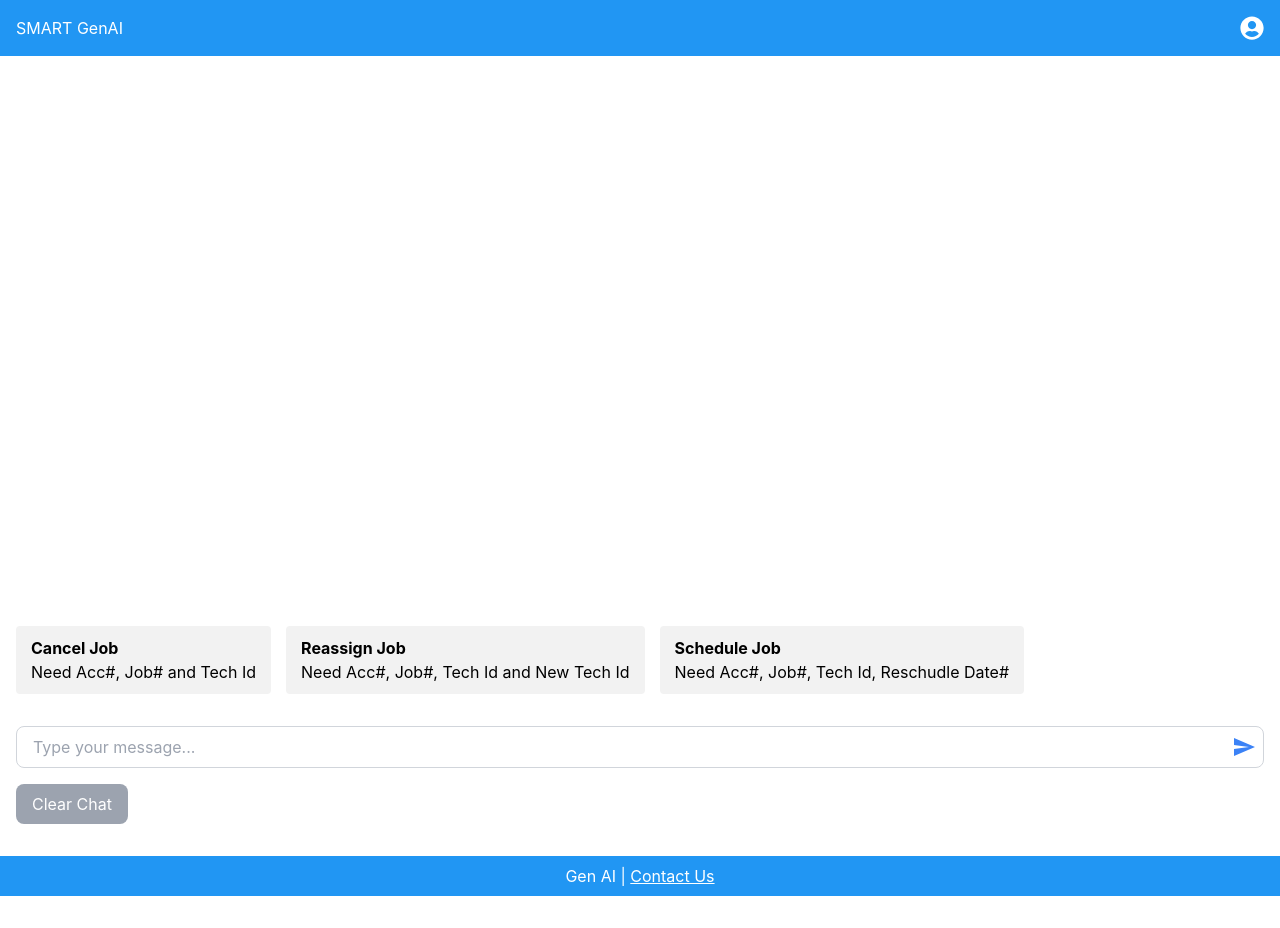
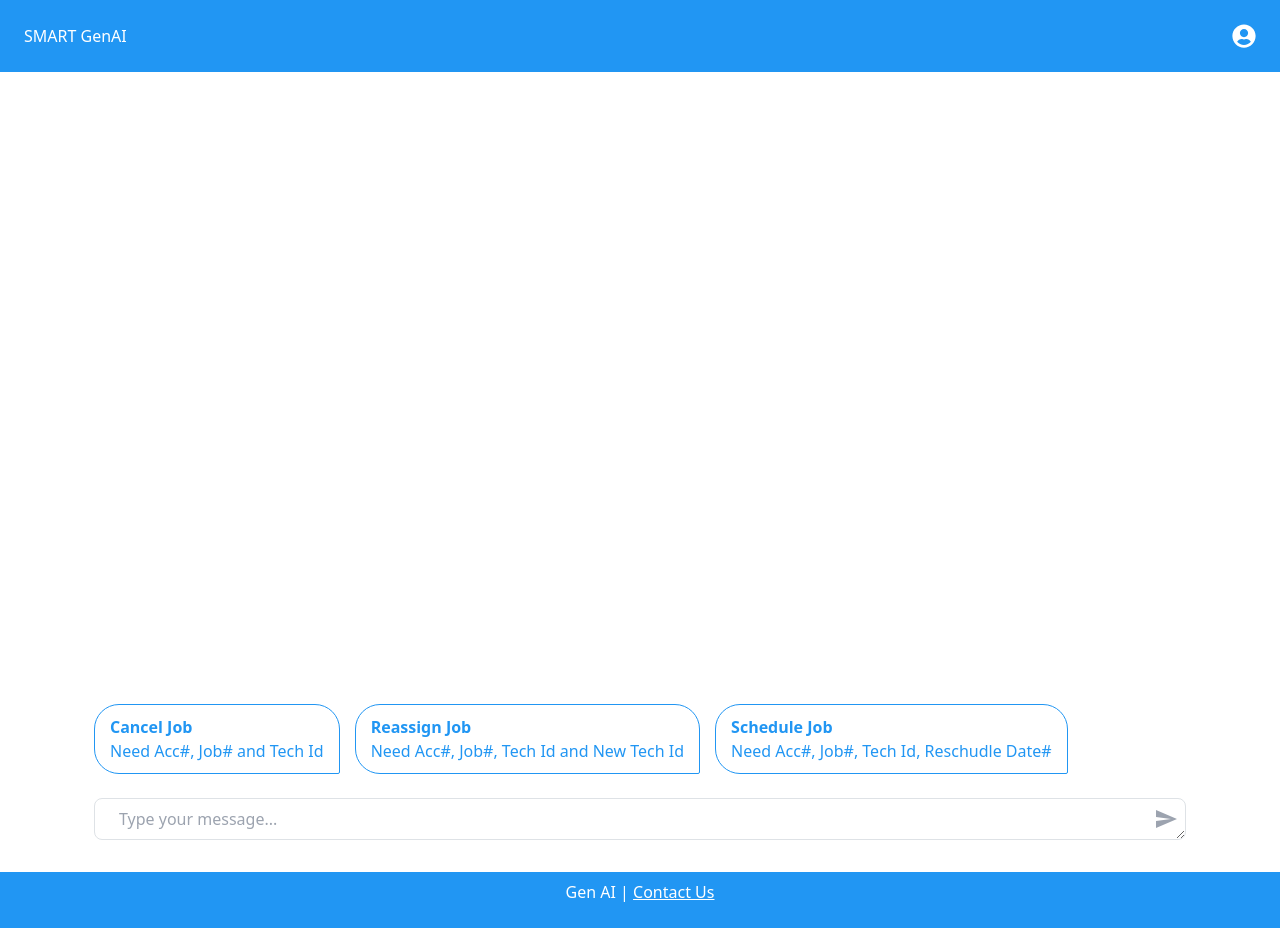
Before and after one commit to IsrathParveen/smart-gen-ai, a React (Create React App) app: page / in a window 1280 px wide. Before the commit the page ends 896 px from the top, so only its background shows below. Built offline with nearby package versions, Linux system fonts and the light colour scheme.

Commit message:
updated popup component & chathistory changes

```diff
--- a/package.json
+++ b/package.json
@@ -7,10 +7,13 @@
     "@testing-library/jest-dom": "^5.17.0",
     "@testing-library/react": "^13.4.0",
     "@testing-library/user-event": "^13.5.0",
+    "bootstrap": "^5.3.3",
     "react": "^18.3.1",
+    "react-bootstrap": "^2.10.7",
     "react-dom": "^18.3.1",
     "react-icons": "^5.4.0",
     "react-markdown": "^9.0.1",
+    "react-popup": "^0.11.2",
     "react-scripts": "5.0.1",
     "web-vitals": "^2.1.4"
   },
--- a/src/App.css
+++ b/src/App.css
@@ -31,17 +31,20 @@
 .button {
   padding: 10px 15px;
   font-size: 16px;
-  background-color:rgb(242, 242, 242);
-  color: black;
-  border: none;
+  border-color:rgb(33,150,243);
+  background-color:white;
+  color: rgb(33,150,243);
+  border: 1px solid;
   border-radius: 4px;
   cursor: pointer;
   margin-top: 5px;
   margin-right: 15px;
+  border-radius: 25px 25px 2px 25px;
 }
 
 .button:hover {
-  background-color: rgb(225, 222, 222);
+  background-color: rgb(33,150,243);
+  color:white;
   transform: scale(1.01);
 }
 @keyframes App-logo-spin {
@@ -52,3 +55,20 @@
     transform: rotate(360deg);
   }
 }
+.quickReplies__button {
+  border-radius: 16px 16px 2px 16px; /* Simplified border radius */
+  align-self: flex-end; /* Align to the end of the container */
+  border: 1px solid; /* Border style and width */
+  box-sizing: content-box; /* Ensure padding doesn't affect size */
+  display: flex; /* Flexbox for layout */
+  flex-shrink: 0; /* Prevent shrinking */
+  font-size: 15px; /* Text size */
+  margin-bottom: 8px; /* Space below the button */
+  max-width: 260px; /* Maximum width */
+  min-width: fit-content; /* Ensure width adjusts to content */
+  outline: none; /* Remove outline on focus */
+  padding: 9px 15px 10px; /* Padding inside the button */
+  /* text-align: left;  */
+  border-color:rgb(0, 115, 209);
+color: rgb(0, 115, 209);
+}
--- a/src/App.js
+++ b/src/App.js
@@ -5,11 +5,15 @@ import { MdSend } from 'react-icons/md';
 // Style components using Tailwind CSS
 import "./App.css";
 import ChatHistory from "./component/ChatHistory";
+import Popup from "./Popup"
 import Loading from "./component/Loading";
+
 
 const App = () => {
   const [userInput, setUserInput] = useState("");
   const [chatHistory, setChatHistory] = useState([]);
+  const [isPopupVisible, setIsPopupVisible] = useState(false);
+
   // const [isLoading, setIsLoading] = useState(false);
 
   // inislize your Gemeni Api
@@ -17,6 +21,8 @@ const App = () => {
     "AIzaSyAJ_YKXP2LaKVDGssE4uX3HLPI0wDu28vk"
   );
   const model = genAI.getGenerativeModel({ model: "gemini-1.5-flash" });
+
+  // Function to handle user input
   const handleUserInput = (e) => {
     setUserInput(e.target.value);
     console.log(e.target.value);
@@ -24,35 +30,30 @@ const App = () => {
 
   // Function to send user message to Gemini
   const sendMessage = async () => {
-    if (userInput.trim() === "") return;
-
+    if (userInput.trim() === "")
+      return;
     // setIsLoading(true);
     try {
       // call Gemini Api to get a response
-      // const result = await model.generateContent(userInput);
-      // const response = await result.response;
-      // console.log(response);
+      const result = await model.generateContent(userInput);
+      const response = await result.response;
+      console.log(response);
+      // const response = await fetch("http://10.81.78.212:8001/v1/user/search", {
+      //   method: "POST",
+      //   headers: {
+      //     "Content-Type": "application/json",
+      //   },
+      //   body: JSON.stringify({ query: userInput }),
+      // });
+
+      // const result = await response.text();
+      // console.log(result);
       // add Gemeni's response to the chat history
-      //Custom API
-      const response = await fetch("http://10.81.78.212:8001/v1/user/search", {
-        method: "POST",
-        headers: {
-          "Content-Type": "application/json",
-        },
-        body: JSON.stringify({ query: userInput }),
-      });
-
-      const result = await response.json();
-      console.log(result);
-      // setChatHistory([
-      //   ...chatHistory,
-      //   { type: "user", message: userInput },
-      //   { type: "bot", message: response.text() },
-      // ]);
       setChatHistory([
         ...chatHistory,
-        { type: "user", message: userInput },
-        { type: "bot", message: result },
+        { type: "user", message: userInput},
+        // { type: "bot", message: result },
+        { type: "bot", message: response.text() },
       ]);
     } catch {
       console.error("Error sending message");
@@ -75,72 +76,145 @@ const App = () => {
   const clearChat = () => {
     setChatHistory([]);
   };
-  const handleKeyDown = (event) => {
-    if (event.key === 'Enter') {
-      sendMessage();
+  // const handleKeyDown = (event) => {
+  //   if (event.key === 'Enter') {
+  //     sendMessage();
+  //   }
+  // };
+  const handleKeyDown = (e) => {
+
+    if (e.key === 'Enter' && !e.shiftKey) {
+
+      e.preventDefault();
+
+      const { selectionStart, selectionEnd } = e.target;
+
+      const newValue = userInput.slice(0, selectionStart) + '\n' + userInput.slice(selectionEnd);
+
+      setUserInput(newValue);
+
+      setTimeout(() => {
+
+        e.target.selectionStart = e.target.selectionEnd = selectionStart + 1;
+
+      }, 0);
+
     }
+
+  };
+  const handleHyperlinkClick = (event) => {
+    event.preventDefault();
+    setIsPopupVisible(true);
+  };
+  const handleClosePopup = () => {
+    setIsPopupVisible(false);
   };
 
   return (
     <>
-    <header className="w-full bg-[rgb(33,150,243)] text-white py-4 flex justify-between items-center px-4">
-        {/* <img src="/path/to/logo.png" alt="Logo" className="h-12" />
-      <h1 className="text-3xl font-bold text-center">GenAI</h1> */}
+    <header className='w-full bg-[rgb(33,150,243)] text-white py-4 flex justify-between items-center px-4'>
       <div>
         <span>SMART GenAI</span>
         {/* <img src="src/smartlogo.png" alt="Logo" className="h-6 w-6" /> */}
       </div>
-         <FaUserCircle className="h-6 w-6 " />
+      <FaUserCircle className='h-6 w-6 ' />
     </header>
-    <div className="container mx-auto px-4 py-8 flex flex-col h-screen">
-      <div className="flex-grow overflow-auto">
-        <ChatHistory chatHistory={chatHistory} />
+    <div className='container mx-auto px-4 py-8 flex flex-col h-screen'>
+      <div className='flex-grow over-flow:auto'>
+        <ChatHistory
+          chatHistory={chatHistory}
+          onHyperlinkClick={handleHyperlinkClick}
+        />
+        <Popup show={isPopupVisible} handleClose={handleClosePopup} />
         {/* <Loading isLoading={isLoading} /> */}
       </div>
+      <div className='mt-4'>
         {chatHistory.length === 0 && (
-          <div className="button-container mt-4">
+          <div className='button-container'>
             {buttonTexts.map((button, index) => (
               <button
                 key={index}
-                className="button"
+                className='button'
                 onClick={() => handleButtonClick(button.mainText)} // Set main text to input on click
               >
-                <div className="main-text font-bold text-left">{button.mainText}</div>
-                <div className="sub-text text-left">{button.subText}</div>
+                <div className='main-text font-bold text-left'>
+                  {button.mainText}
+                </div>
+                <div className='sub-text text-left'>{button.subText}</div>
               </button>
             ))}
           </div>
         )}
-      <div className="mt-4">
-        <div className="flex mt-4 relative">
-          <input
-            type="text"
-            className="w-full
-             px-4 py-2 rounded-lg border border-gray-300 focus:outline-none focus:ring-2 focus:ring-blue-500 pr-10"
+        <div className='mt-4'>
+          <div className='flex mt-4 relative'>
+          {/* <textarea
+  className="w-full px-4 py-2 rounded-lg border border-gray-200 focus:outline-none focus:ring-2 focus:ring-gray-300 pr-10 hover:border-gray-100 hover:ring-gray-100 resize-none"
   placeholder="Type your message..."
   value={userInput}
-            onChange={handleUserInput} onKeyDown={handleKeyDown}
+  onChange={handleUserInput}
+  onKeyDown={handleKeyDown}
+  onInput={(e) => {
+    e.target.style.height = 'auto';
+    const maxHeight = 5 * parseFloat(getComputedStyle(e.target).lineHeight); // Calculate max height for 5 rows
+    e.target.style.height = `${Math.min(e.target.scrollHeight, maxHeight)}px`;
+  }}
+  rows={1}
+/> */}
+ <textarea
+          className="w-full px-4 py-2 rounded-lg border border-gray-200 focus:outline-none focus:ring-1 focus:border-blue-500 pr-10"
+          placeholder="Type your message..."
+          value={userInput}
+          onChange={handleUserInput}
+          onKeyDown={handleKeyDown}
+          onInput={(e) => {
+            e.target.style.height = 'auto';
+            const maxHeight = 5 * parseFloat(getComputedStyle(e.target).lineHeight); // Calculate max height for 5 rows
+            e.target.style.height = `${Math.min(e.target.scrollHeight, maxHeight)}px`;
+          }}
+          style={{ maxHeight: '5em', overflowY: 'auto' }} // Set maximum height to 5 rows and enable vertical scrolling
+          rows={1} // Start with a single row
         />
+            {/* <input
+              type='text'
+              className='w-full
+           px-4 py-2 rounded-lg border border-gray-200 focus:outline-none focus:ring-2 focus:ring-gray-300 pr-10 hover:border-gray-100 hover:ring-gray-100'
+              placeholder='Type your message...'
+              value={userInput}
+              onChange={handleUserInput}
+              onKeyDown={handleKeyDown}
+            /> */}
+            {/* <button
+              className='absolute right-2 top-1/2 transform -translate-y-1/2 text-gray-400 hover:text-gray-400 focus:outline-none'
+              onClick={sendMessage}
+            >
+              <MdSend className='h-6 w-6' />
+            </button> */}
             <button
-            className="absolute right-2 top-1/2 transform -translate-y-1/2 text-blue-500 hover:text-blue-600 focus:outline-none"
+  className={`absolute right-2 top-1/2 transform -translate-y-1/2 focus:outline-none ${userInput ? 'text-blue-500 hover:text-blue-600' : 'text-gray-400 hover:text-gray-400'}`}
   onClick={sendMessage}
-
 >
-            <MdSend className="h-6 w-6" />
+  <MdSend className='h-6 w-6' />
 </button>
           </div>
-        <button
+          {/* <button
         className="mt-4 block px-4 py-2 rounded-lg bg-gray-400 text-white hover:bg-gray-500 focus:outline-none"
         onClick={clearChat}
       >
         Clear Chat
-        </button>
+      </button> */}
         </div>
       </div>
-   <footer className="w-full text-center bg-[rgb(33,150,243)] text-white p-2">
-        <p>Gen AI | <a href="mailto:contact@example.com" className="underline text-white hover:text-gray-200">
+    </div>
+    <footer className='w-full text-center bg-[rgb(33,150,243)] text-white p-2'>
+      <p>
+        Gen AI |{' '}
+        <a
+          href='mailto:contact@example.com'
+          className='underline text-white hover:text-gray-200'
+        >
           Contact Us
-        </a> </p>
+        </a>{' '}
+      </p>
     </footer>
   </>
   );
--- /dev/null
+++ b/src/Popup/Popup.css
@@ -0,0 +1,4 @@
+.custom-select-scroll {
+    max-height: 2px;
+    overflow-y: auto;  /* Enable vertical scrolling */
+  }
--- /dev/null
+++ b/src/Popup/index.jsx
@@ -0,0 +1,40 @@
+import { useState } from 'react';
+import Button from 'react-bootstrap/Button';
+import Form from 'react-bootstrap/Form';
+import Modal from 'react-bootstrap/Modal';
+import Dropdown from 'react-bootstrap/Dropdown';
+
+
+function Popup({show,handleClose}) {
+  return (
+    <>
+      <Modal show={show} onHide={handleClose}>
+        <Modal.Header closeButton>
+        </Modal.Header>
+        <Modal.Body>
+          <Form>
+            <Form.Group className="mb-3" >
+              <Form.Label className="fw-semibold">Region</Form.Label>
+              <Form.Control as="select" className='custom-select-scroll'>
+                <option>Carolinas</option>
+                <option>Florida</option>
+                <option>West</option>
+                <option>East</option>
+              </Form.Control>
+            </Form.Group>
+          </Form>
+        </Modal.Body>
+        <Modal.Footer className="d-flex justify-content-center">
+          {/* <Button variant="secondary" onClick={handleClose}>
+            Close
+          </Button> */}
+          <Button variant="primary" onClick={handleClose}>
+          Submit
+          </Button>
+        </Modal.Footer>
+      </Modal>
+    </>
+  );
+}
+
+export default Popup;
--- a/src/component/ChatHistory/index.jsx
+++ b/src/component/ChatHistory/index.jsx
@@ -3,15 +3,13 @@ import ReactMarkdown from "react-markdown";
 import { AiOutlineRobot } from "react-icons/ai";
 import { FaRobot } from "react-icons/fa";
 
-const ChatHistory = ({ chatHistory }) => {
+const ChatHistory = ({ chatHistory, onHyperlinkClick }) => {
   return (
-    <div className="space-y-4">
+    <div className="space-y-2"> {/* Reduce the vertical spacing */}
       {chatHistory.map((message, index) => (
         <div
           key={index}
-          className={`flex items-start py-2 px-4 rounded-lg ${
-            message.type === "user" ? "justify-end" : "justify-start"
-          }`}
+          className={`flex items-start py-1 rounded-lg ${message.type === "user" ? "justify-end" : "justify-start"}`} // Adjust padding
         >
           {message.type === "bot" && (
             <div className="flex items-center mr-2">
@@ -20,15 +18,19 @@ const ChatHistory = ({ chatHistory }) => {
             </div>
           )}
           <div
-            className={`p-3 rounded-lg ${
-              message.type === "user"
-                ? "bg-gray-100 text-gray-800 self-end"
-                : "bg-blue-100 text-blue-800 self-start"
-            }`}
-            // style={{ width: `${inputWidth}px` }} // Dynamically set the width based on input field width
+            className={`py-1 px-2 rounded-lg ${message.type === "user" ? "bg-blue-100 text-blue-800 self-end" : "bg-gray-100 text-gray-800 self-start"}`} // Adjust padding
           >
             {/* Render the message using ReactMarkdown to handle any markdown */}
-            <ReactMarkdown>{message.message}</ReactMarkdown>
+            <div key={index}>
+              {message.type === 'bot' ? (
+                <div>
+                  <ReactMarkdown>{message.message}</ReactMarkdown>
+                  {/* <a href="#" onClick={onHyperlinkClick}>Click here</a> */}
+                </div>
+              ) : (
+                <ReactMarkdown>{message.message}</ReactMarkdown>
+              )}
+            </div>
           </div>
         </div>
       ))}
--- a/src/index.js
+++ b/src/index.js
@@ -2,12 +2,15 @@ import React from 'react';
 import ReactDOM from 'react-dom/client';
 import './index.css';
 import App from './App';
+import Popup from './Popup';
 import reportWebVitals from './reportWebVitals';
+import 'bootstrap/dist/css/bootstrap.min.css';
 
 const root = ReactDOM.createRoot(document.getElementById('root'));
 root.render(
   <React.StrictMode>
     <App />
+    {/* <Popup/> */}
   </React.StrictMode>
 );
 
```
Also changed, not shown: 1 other file (tests, documents, lock files or other folders). Lines whose indentation alone changed are shown as unchanged.
